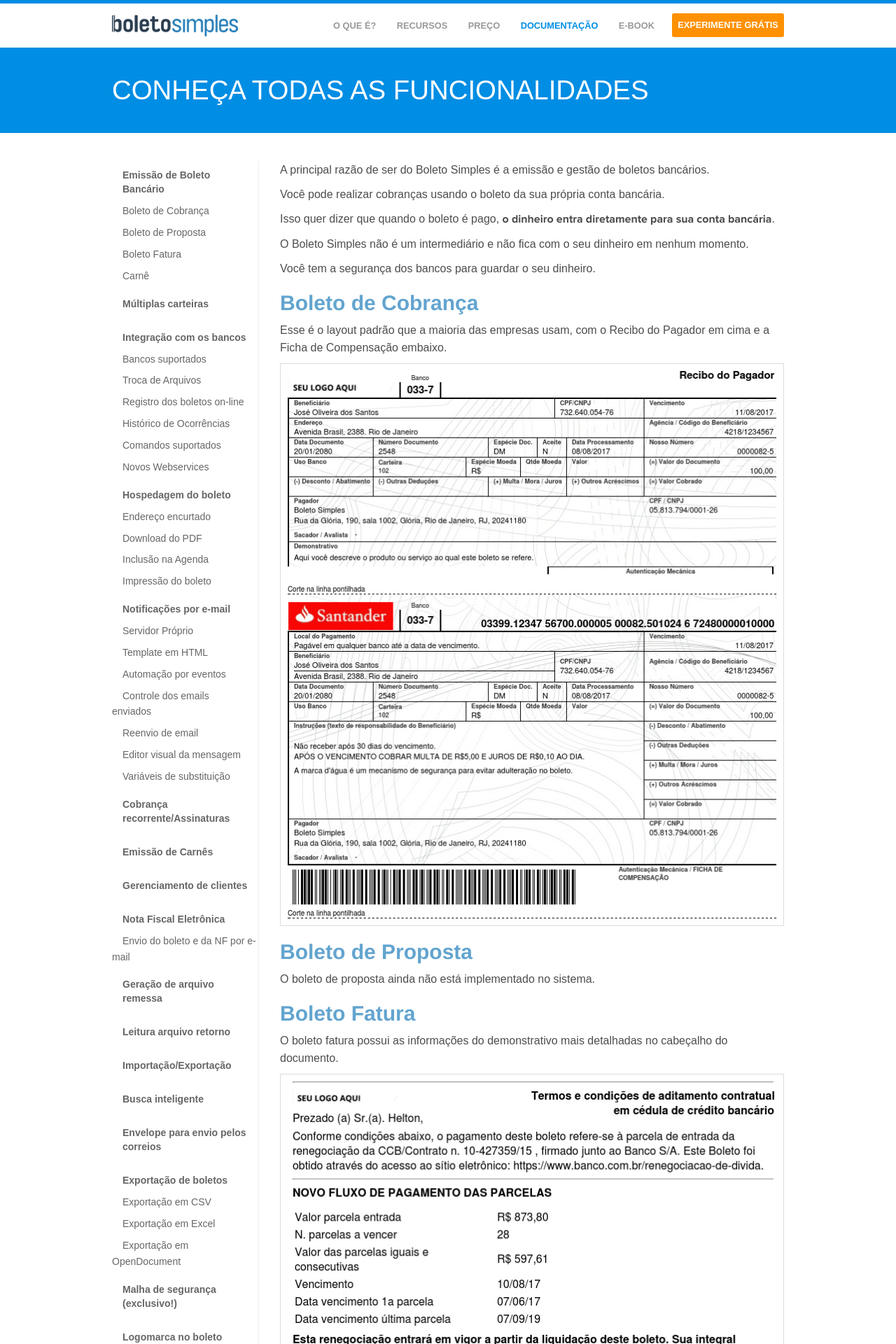
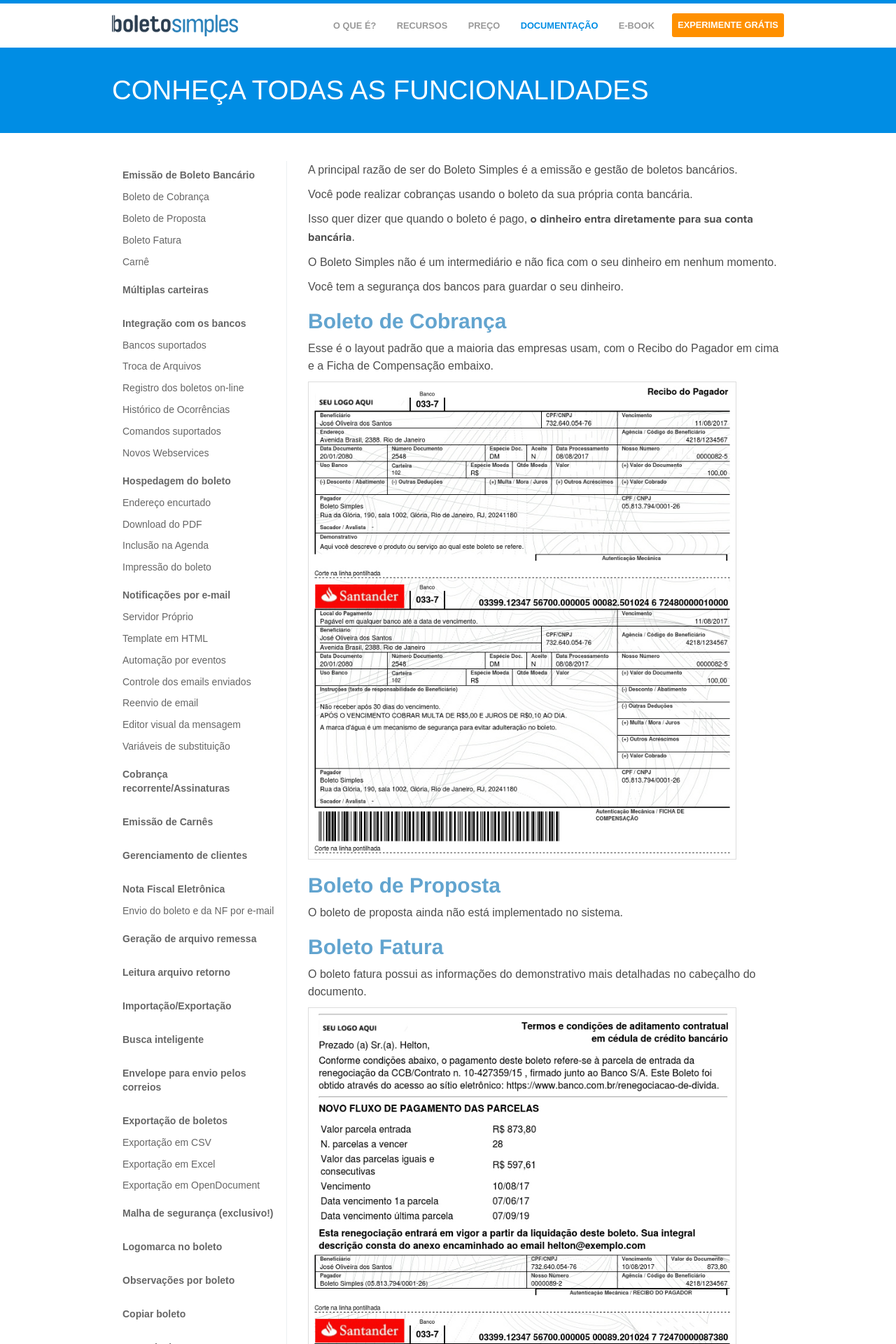
Before and after one commit to BoletoSimples/boletosimples-features, a Jekyll site: the page built from index.markdown, in a window 1280 px wide. Shown: the top 1920 px of the page at 70% size. Built offline with Jekyll 4.4.1, drawn with Linux system fonts in a browser that asks for light colours.

Commit message:
increase sidebar width

```diff
--- a/css/style.css
+++ b/css/style.css
@@ -107,7 +107,7 @@
 /* Content */
 
 article.content {
-  margin: 40px 0 40px 240px;
+  margin: 40px 0 40px 280px;
 }
 
 article .breadcrumb { margin-top: 30px; }
@@ -161,7 +161,7 @@
 }
 
 article img {
-  max-width: 100%;
+  max-width: 90%;
   border: 1px solid #DDD;
 }
 
@@ -178,7 +178,7 @@
 /* Sidebar */
 
 aside {
-  width: 210px;
+  width: 250px;
   float: left;
   margin: 0 0 40px 0;
   border-right: solid 1px #ecf0f1;
```
